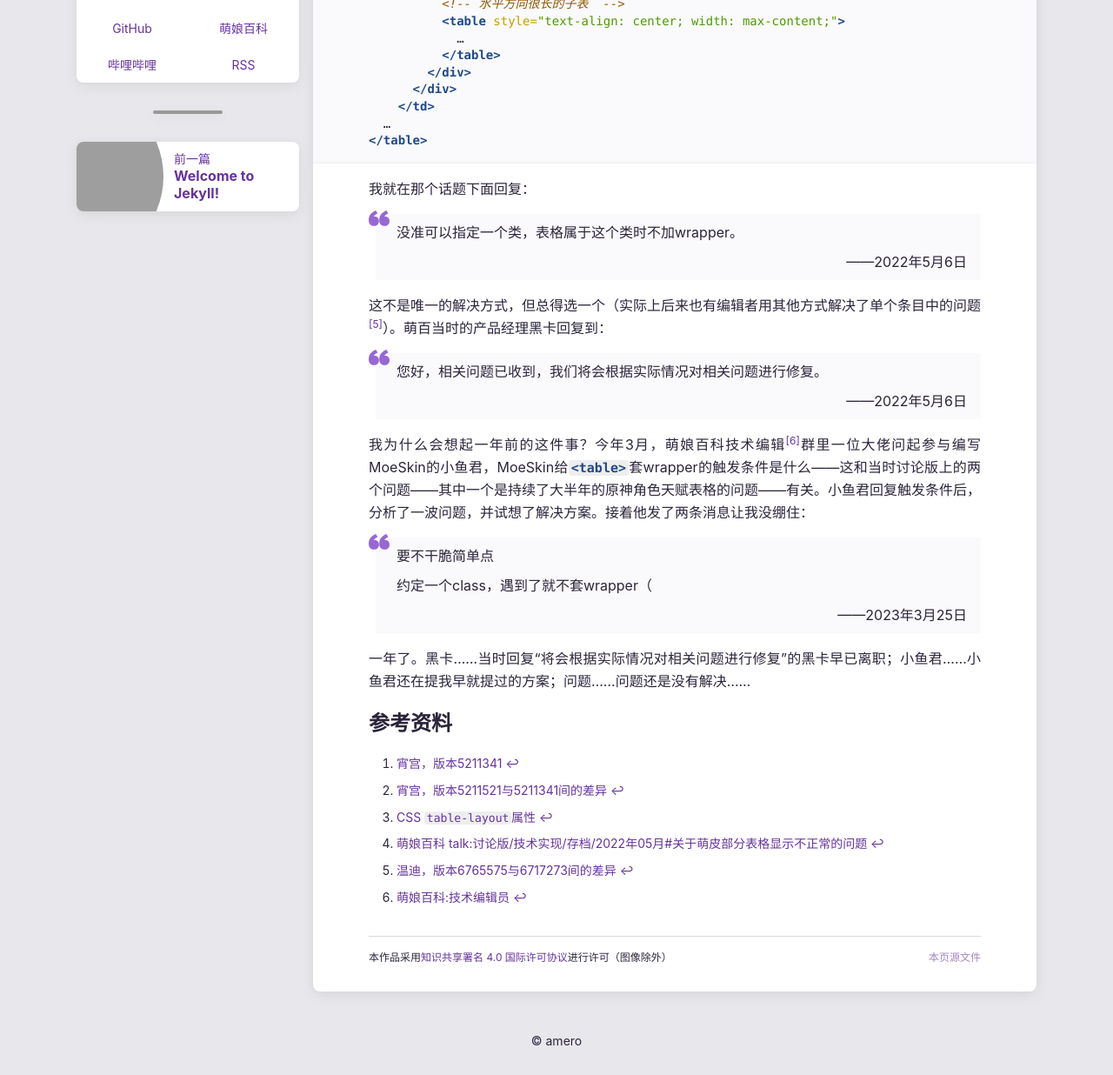
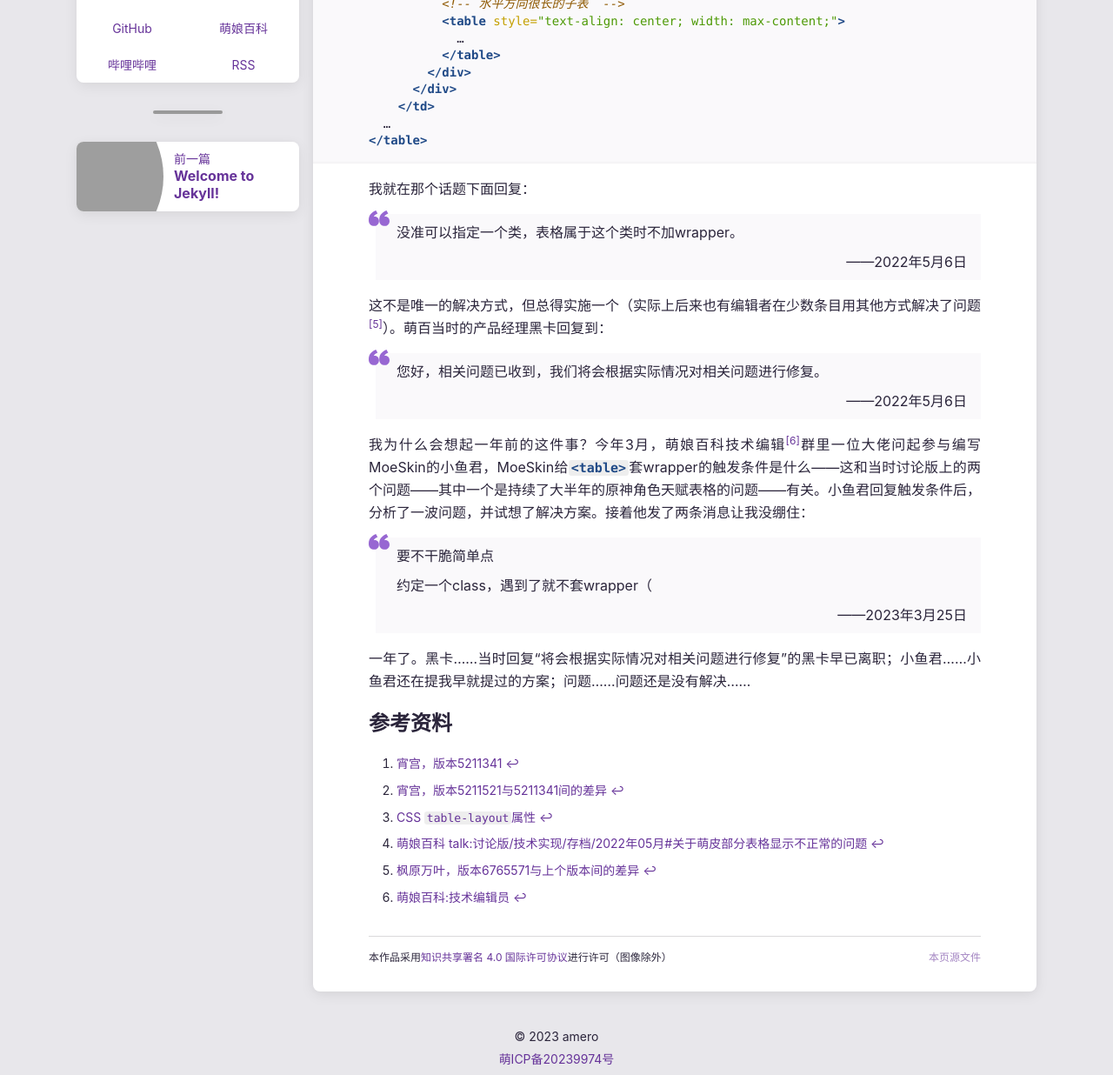
Before and after one commit to AmeroHan/AmeroHan.github.io, a Jekyll site: the page built from _posts/2023-05-07-关于奇技淫巧这档事.md, in a window 1280 px wide and 1400 px high, scrolled down 2239 px, cut to the strip 164-1400 px from the top of the window. Shown: the whole strip at 87% size. Built offline with Jekyll 4.4.1, drawn with Linux system fonts in a browser that asks for light colours; grey boxes are pictures that could not be loaded.

Commit message:
萌ICP备

```diff
--- a/_includes/footer.html
+++ b/_includes/footer.html
@@ -1,7 +1,8 @@
 <footer class="site-footer">
 	<p>
 		<small>
-			© amero
+			© 2023 amero
 		</small>
 	</p>
+	<p class="site-icp"><a href="https://icp.gov.moe/?keyword=20239974" target="_blank">萌ICP备20239974号</a></p>
 </footer>
--- a/_posts/2023-05-07-关于奇技淫巧这档事.md
+++ b/_posts/2023-05-07-关于奇技淫巧这档事.md
@@ -74,7 +74,7 @@ license: CC BY 4.0
 > ——2022年5月6日
 > {:.right}
 
-这不是唯一的解决方式，但总得选一个（实际上后来也有编辑者用其他方式解决了单个条目中的问题[^solve]）。萌百当时的产品经理黑卡回复到：
+这不是唯一的解决方式，但总得实施一个（实际上后来也有编辑者在少数条目用其他方式解决了问题[^solve]）。萌百当时的产品经理黑卡回复到：
 
 > 您好，相关问题已收到，我们将会根据实际情况对相关问题进行修复。
 >
@@ -102,6 +102,6 @@ license: CC BY 4.0
 
 [^talk]: [萌娘百科 talk:讨论版/技术实现/存档/2022年05月#关于萌皮部分表格显示不正常的问题](https://zh.moegirl.org.cn/index.php?curid=515611#%E5%85%B3%E4%BA%8E%E8%90%8C%E7%9A%AE%E9%83%A8%E5%88%86%E8%A1%A8%E6%A0%BC%E6%98%BE%E7%A4%BA%E4%B8%8D%E6%AD%A3%E5%B8%B8%E7%9A%84%E9%97%AE%E9%A2%98)
 
-[^solve]: [温迪，版本6765575与6717273间的差异](https://zh.moegirl.org.cn/index.php?diff=6765575&oldid=6717273)
+[^solve]: [枫原万叶，版本6765571与上个版本间的差异](https://zh.moegirl.org.cn/index.php?diff=prev&oldid=6765571)
 
 [^techeditor]: [萌娘百科:技术编辑员](https://zh.moegirl.org.cn/index.php?curid=489397)
--- a/_sass/layout.scss
+++ b/_sass/layout.scss
@@ -3,7 +3,7 @@
 	margin: 0;
 }
 
-$site-footer-height: 3rem;
+$site-footer-height: 4rem;
 
 ::selection {
 	background-color: rgba(78, 34, 120, 0.8);
@@ -67,8 +67,10 @@ body {
 // FOOTER
 .site-footer {
 	@extend %center-items;
+	flex-direction: column;
 	height: $site-footer-height;
-	small {
+	gap: .5rem;
+	small, .site-icp {
 		font-size: .875rem;
 	}
 }
```
